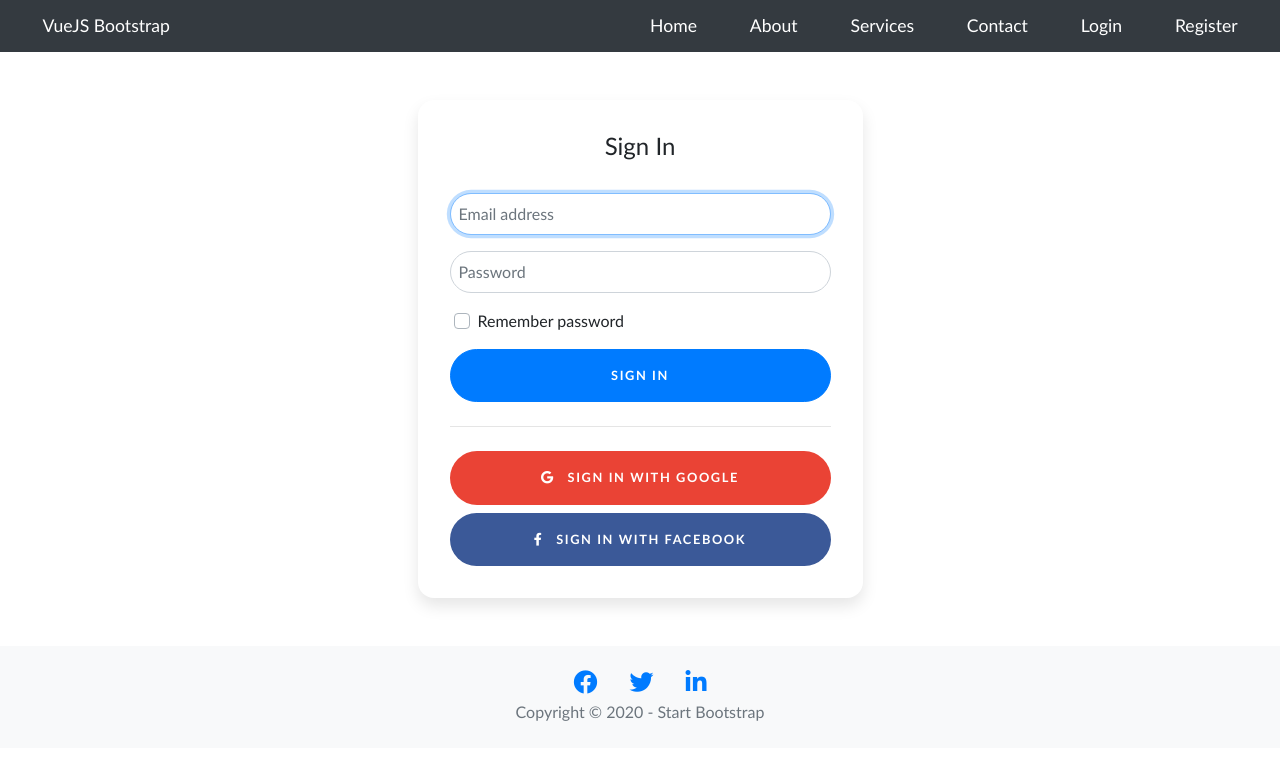
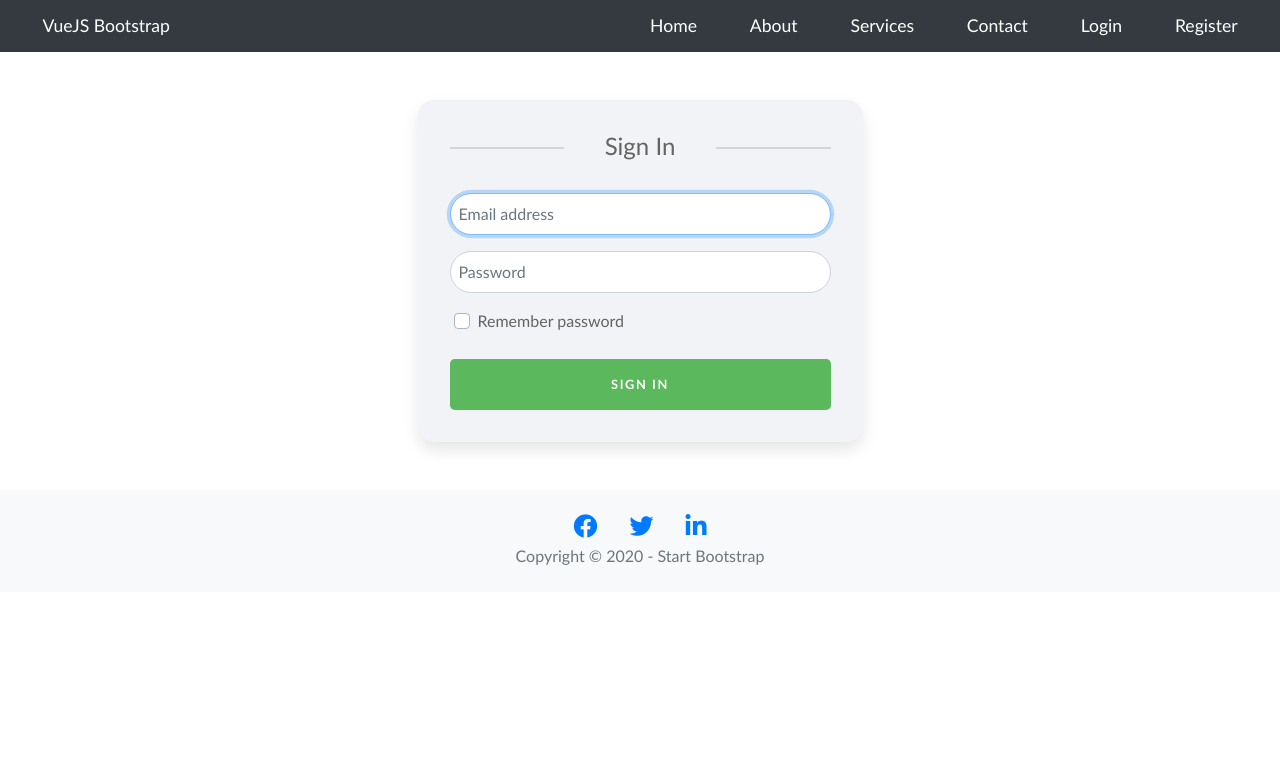
Before and after one commit to DeviousRio/vue-bootstrap, a Vue app: page /#/login in a window 1280 px wide. Shown: the top 760 px of the page. Built offline with nearby package versions, Linux system fonts and the light colour scheme.

Commit message:
Modified Login and Register Views

```diff
--- a/src/views/Login.vue
+++ b/src/views/Login.vue
@@ -21,9 +21,6 @@
                             <label class="custom-control-label ml-1" for="customCheck1">Remember password</label>
                         </div>
                         <button class="btn btn-lg btn-primary btn-block text-uppercase" type="submit">Sign in</button>
-                        <hr class="my-4">
-                        <button class="btn btn-lg btn-google btn-block text-uppercase" type="submit"><i class="fab fa-google mr-2"></i> Sign in with Google</button>
-                        <button class="btn btn-lg btn-facebook btn-block text-uppercase" type="submit"><i class="fab fa-facebook-f mr-2"></i> Sign in with Facebook</button>
                     </form>
                 </div>
             </div>
@@ -43,12 +40,34 @@ export default {
   border: 0;
   border-radius: 1rem;
   box-shadow: 0 0.5rem 1rem 0 rgba(0, 0, 0, 0.1);
+  color: #636363;
+  background: #f2f3f7;
 }
 
 .card-signin .card-title {
   margin-bottom: 2rem;
   font-weight: 300;
   font-size: 1.5rem;
+  position: relative;
+}
+
+.card-signin .card-title:before,
+.card-signin .card-title:after {
+  content: "";
+  height: 2px;
+  width: 30%;
+  background: #d4d4d4;
+  position: absolute;
+  top: 50%;
+  z-index: 2;
+}
+
+.card-signin .card-title:before {
+  left: 0;
+}
+
+.card-signin .card-title:after {
+  right: 0;
 }
 
 .card-signin .card-body {
@@ -61,11 +80,17 @@ export default {
 
 .form-signin .btn {
   font-size: 80%;
-  border-radius: 5rem;
   letter-spacing: .1rem;
   font-weight: bold;
   padding: 1rem;
   transition: all 0.2s;
+  background: #5cb85c;
+  border: none;
+  margin-top: 2em;
+}
+
+.form-signin .btn:hover {
+  background: #28a745;
 }
 
 .form-label-group {
@@ -82,14 +107,4 @@ export default {
 .form-label-group > label {
   padding: 0.5em;
 }
-
-.btn-google {
-  color: white;
-  background-color: #ea4335;
-}
-
-.btn-facebook {
-  color: white;
-  background-color: #3b5998;
-}
 </style>
--- a/src/views/Register.vue
+++ b/src/views/Register.vue
@@ -1,6 +1,6 @@
 <template>
 <div class="signup-form">
-    <form action="/examples/actions/confirmation.php" method="post">
+    <form>
         <h2>Register</h2>
         <p class="hint-text">Create your account. It's free and only takes a minute.</p>
         <div class="form-group">
@@ -36,29 +36,34 @@ export default {
 </script>
 
 <style scoped>
-.form-control{
+.form-control {
     height: 40px;
     box-shadow: none;
     color: #969fa4;
 }
-.form-control:focus{
+
+.form-control:focus {
     border-color: #5cb85c;
 }
-.form-control, .btn{
+
+.form-control, .btn {
     border-radius: 3px;
 }
-.signup-form{
+
+.signup-form {
     width: 450px;
     margin: 0 auto;
     padding: 30px 0;
 }
-.signup-form h2{
+
+.signup-form h2 {
     color: #636363;
     margin: 0 0 15px;
     position: relative;
     text-align: center;
 }
-.signup-form h2:before, .signup-form h2:after{
+
+.signup-form h2:before, .signup-form h2:after {
     content: "";
     height: 2px;
     width: 30%;
@@ -67,17 +72,21 @@ export default {
     top: 50%;
     z-index: 2;
 }
-.signup-form h2:before{
+
+.signup-form h2:before {
     left: 0;
 }
-.signup-form h2:after{
+
+.signup-form h2:after {
     right: 0;
 }
-.signup-form .hint-text{
+
+.signup-form .hint-text {
     color: #999;
     margin-bottom: 30px;
     text-align: center;
 }
+
 .signup-form form{
     color: #999;
     border-radius: 3px;
@@ -86,13 +95,16 @@ export default {
     box-shadow: 0px 2px 2px rgba(0, 0, 0, 0.3);
     padding: 30px;
 }
+
 .signup-form .form-group{
     margin-bottom: 20px;
 }
-.signup-form input[type="checkbox"]{
+
+.signup-form input[type="checkbox"] {
     margin-top: 3px;
 }
-.signup-form .btn{
+
+.signup-form .btn {
     font-size: 16px;
     font-weight: bold;
     min-width: 140px;
@@ -131,6 +143,6 @@ export default {
 }
 
 .signup-form  div  a {
-    color: rgb(17, 0, 248);
+    color: #025;
 }
 </style>
```
